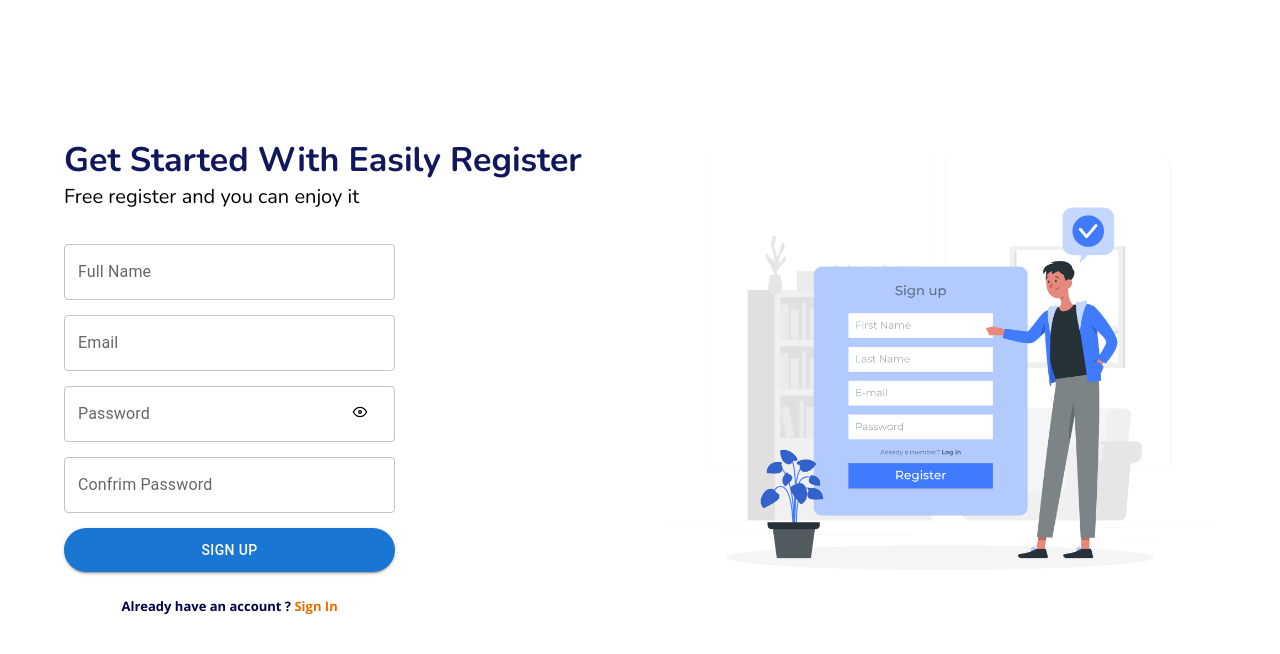
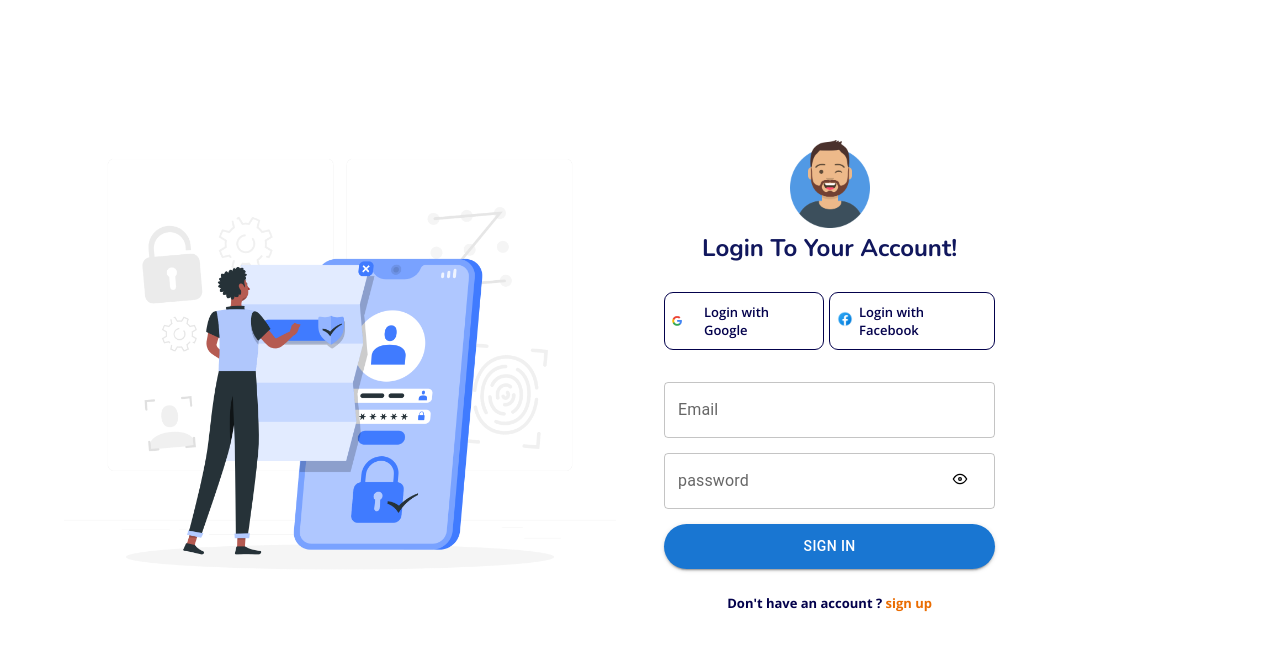
Before and after one commit to mdronysarker/chat-app, a React (Create React App) app: page / in a window 1280 px wide. Shown: the top 654 px of the page. Built offline with nearby package versions, Linux system fonts and the light colour scheme.

Commit message:
create login middleware with redux

```diff
--- a/src/App.js
+++ b/src/App.js
@@ -7,17 +7,24 @@ import {
 import Home from "./pages/Home";
 import Login from "./pages/Login";
 import Registration from "./pages/Registration";
+import Loggedinuser from "./Privaterouter/Loggedin";
+import Notloggedinuser from "./Privaterouter/Notloggedin";
 
 function App() {
   const router = createBrowserRouter(
     createRoutesFromElements(
       <Route>
-        <Route path="/" element={<Registration />}></Route>
-        <Route path="/login" element={<Login />} />
-        <Route path="/home" element={<Home />} />
+        <Route element={<Loggedinuser />}>
+          <Route path="/" element={<Home />} />
+        </Route>
+        <Route element={<Notloggedinuser />}>
+          <Route path="/registration" element={<Registration />} />
+          <Route path="/login" element={<Login />} />
+        </Route>
       </Route>
     )
   );
+
   return (
     <>
       <RouterProvider router={router} />
--- /dev/null
+++ b/src/Privaterouter/Loggedin.js
@@ -0,0 +1,8 @@
+import { useSelector } from "react-redux";
+import { Outlet } from "react-router-dom";
+import Login from "../pages/Login";
+
+export default function Loggedinuser() {
+  const user = useSelector((users) => users.login.loggedIn);
+  return user ? <Outlet></Outlet> : <Login></Login>;
+}
--- /dev/null
+++ b/src/Privaterouter/Notloggedin.js
@@ -0,0 +1,7 @@
+import { useSelector } from "react-redux";
+import { Navigate, Outlet } from "react-router-dom";
+
+export default function Notloggedinuser() {
+  const user = useSelector((users) => users.login.loggedIn);
+  return user ? <Navigate to="/"></Navigate> : <Outlet></Outlet>;
+}
--- a/src/pages/Login/index.js
+++ b/src/pages/Login/index.js
@@ -56,7 +56,7 @@ const Login = () => {
           formik.resetForm();
           setLoading(false);
           setTimeout(() => {
-            navigate("/home");
+            navigate("/");
           }, 1600);
         })
         .catch((error) => {
@@ -87,7 +87,7 @@ const Login = () => {
     signInWithPopup(auth, googleprovider)
       .then(() => {
         setTimeout(() => {
-          navigate("/home");
+          navigate("/");
         }, 1600);
       })
       .catch((error) => {
@@ -99,7 +99,7 @@ const Login = () => {
     signInWithPopup(auth, fbprovider)
       .then(() => {
         setTimeout(() => {
-          navigate("/home");
+          navigate("/");
         }, 1600);
       })
       .catch((error) => {
@@ -230,7 +230,8 @@ const Login = () => {
                 </form>
                 <div className="links">
                   <p>
-                    Don't have an account ? <Link to="/">sign up</Link>
+                    Don't have an account ?{" "}
+                    <Link to="/registration">sign up</Link>
                   </p>
                 </div>
               </div>
```
